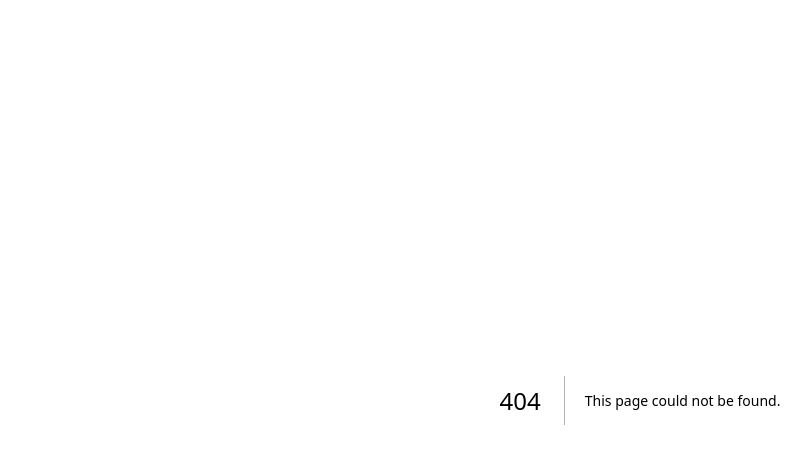
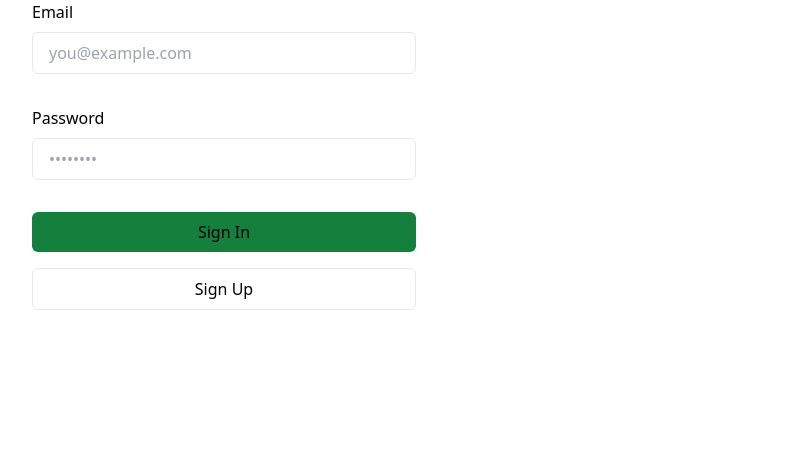
Before and after one commit to rickythedeveloper/flight-school, a Next.js app: page /login in a window 1280 px wide. Before the commit this address had no page. Shown: the top 464 px of the page, without its empty margins (0-811 px from the left). Built offline with nearby package versions, Linux system fonts and the light colour scheme.

Commit message:
FSA-7: Add supabase

```diff
--- a/package.json
+++ b/package.json
@@ -6,12 +6,14 @@
     "dev": "next dev",
     "build": "next build",
     "start": "next start",
-    "lint": "next lint",
+    "lint": "next lint --fix",
     "style": "prettier . --write",
     "typeCheck": "tsc --noEmit",
     "check": "npm run style && npm run lint && npm run typeCheck"
   },
   "dependencies": {
+    "@supabase/ssr": "^0.4.0",
+    "@supabase/supabase-js": "^2.44.4",
     "next": "14.2.5",
     "react": "^18",
     "react-dom": "^18"
--- a/src/app/layout.tsx
+++ b/src/app/layout.tsx
@@ -1,6 +1,6 @@
 import type { Metadata } from "next";
 import "./globals.css";
-import { ReactElement, ReactNode } from "react";
+import type { ReactElement, ReactNode } from "react";
 
 export const metadata: Metadata = {
   title: "Create Next App",
--- /dev/null
+++ b/src/app/login/page.tsx
@@ -0,0 +1,91 @@
+import { headers } from "next/headers";
+import { createSupabaseServerClient } from "@/supabase/server";
+import { redirect } from "next/navigation";
+import { SubmitButton } from "./submit-button";
+import type { ReactElement } from "react";
+
+export default function Login(): ReactElement {
+  const signIn = async (formData: FormData): Promise<void> => {
+    "use server";
+
+    const email = formData.get("email") as string;
+    const password = formData.get("password") as string;
+    const supabase = createSupabaseServerClient();
+
+    const { error } = await supabase.auth.signInWithPassword({
+      email,
+      password,
+    });
+
+    if (error) {
+      console.log(error);
+      return redirect("/login?message=Could not authenticate user");
+    }
+
+    return redirect("/protected");
+  };
+
+  const signUp = async (formData: FormData): Promise<void> => {
+    "use server";
+
+    const origin = headers().get("origin");
+    const email = formData.get("email") as string;
+    const password = formData.get("password") as string;
+    const supabase = createSupabaseServerClient();
+
+    const { error } = await supabase.auth.signUp({
+      email,
+      password,
+      options: {
+        emailRedirectTo: `${origin}/auth/callback`,
+      },
+    });
+
+    if (error) {
+      console.log(error);
+      return redirect("/login?message=Could not authenticate user");
+    }
+
+    return redirect("/login?message=Check email to continue sign in process");
+  };
+
+  return (
+    <div className="flex-1 flex flex-col w-full px-8 sm:max-w-md justify-center gap-2">
+      <form className="flex-1 flex flex-col w-full justify-center gap-2 text-foreground">
+        <label className="text-md" htmlFor="email">
+          Email
+        </label>
+        <input
+          className="rounded-md px-4 py-2 bg-inherit border mb-6"
+          name="email"
+          placeholder="you@example.com"
+          required
+        />
+        <label className="text-md" htmlFor="password">
+          Password
+        </label>
+        <input
+          className="rounded-md px-4 py-2 bg-inherit border mb-6"
+          type="password"
+          name="password"
+          placeholder="••••••••"
+          required
+        />
+        <SubmitButton
+          formAction={signIn}
+          className="bg-green-700 rounded-md px-4 py-2 text-foreground mb-2"
+          pendingText="Signing In..."
+        >
+          Sign In
+        </SubmitButton>
+        <SubmitButton
+          formAction={signUp}
+          className="border border-foreground/20 rounded-md px-4 py-2 text-foreground mb-2"
+          pendingText="Signing Up..."
+        >
+          Sign Up
+        </SubmitButton>
+      </form>
+    </div>
+  );
+}
--- /dev/null
+++ b/src/app/login/submit-button.tsx
@@ -0,0 +1,25 @@
+"use client";
+
+import { useFormStatus } from "react-dom";
+import type { ReactElement } from "react";
+import { type ComponentProps } from "react";
+
+type Props = ComponentProps<"button"> & {
+  pendingText?: string;
+};
+
+export function SubmitButton({
+  children,
+  pendingText,
+  ...props
+}: Props): ReactElement {
+  const { pending, action } = useFormStatus();
+
+  const isPending = pending && action === props.formAction;
+
+  return (
+    <button {...props} type="submit" aria-disabled={pending}>
+      {isPending ? pendingText : children}
+    </button>
+  );
+}
--- a/src/app/page.tsx
+++ b/src/app/page.tsx
@@ -1,7 +1,9 @@
-import { ReactElement } from "react";
+import type { ReactElement } from "react";
 
 export default function Home(): ReactElement {
   return (
-    <main className="flex min-h-screen flex-col items-center justify-between p-24"></main>
+    <main className="flex min-h-screen flex-col items-center justify-between p-24">
+      helllo
+    </main>
   );
 }
--- /dev/null
+++ b/src/supabase/server.ts
@@ -0,0 +1,28 @@
+import { createServerClient } from "@supabase/ssr";
+import { cookies } from "next/headers";
+import { getEnvironment } from "@/utils/environment/environment";
+import type { SupabaseClient } from "@supabase/supabase-js";
+
+export const createSupabaseServerClient = (): SupabaseClient => {
+  const cookieStore = cookies();
+  const env = getEnvironment();
+
+  return createServerClient(env.supabase.url, env.supabase.anonKey, {
+    cookies: {
+      getAll() {
+        return cookieStore.getAll();
+      },
+      setAll(cookiesToSet) {
+        try {
+          cookiesToSet.forEach(({ name, value, options }) => {
+            cookieStore.set(name, value, options);
+          });
+        } catch (error) {
+          // The `set` method was called from a Server Component.
+          // This can be ignored if you have middleware refreshing
+          // user sessions.
+        }
+      },
+    },
+  });
+};
--- /dev/null
+++ b/src/utils/environment/environment.ts
@@ -0,0 +1,23 @@
+interface Environment {
+  supabase: {
+    url: string;
+    anonKey: string;
+  };
+}
+
+export const getEnvironment = (): Environment => {
+  const supabaseUrl = process.env.NEXT_PUBLIC_SUPABASE_URL as unknown;
+  const supabaseAnonKey = process.env.NEXT_PUBLIC_SUPABASE_ANON_KEY as unknown;
+
+  if (typeof supabaseUrl !== "string")
+    throw new Error("Supabase URL not found");
+  if (typeof supabaseAnonKey !== "string")
+    throw new Error("Supabase anon key not found");
+
+  return {
+    supabase: {
+      url: supabaseUrl,
+      anonKey: supabaseAnonKey,
+    },
+  };
+};
```
Also changed, not shown: .eslintrc.cjs, 2 other files (tests, documents, lock files or other folders).
